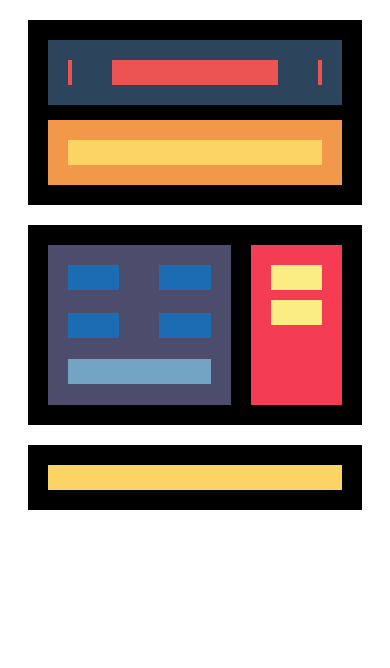
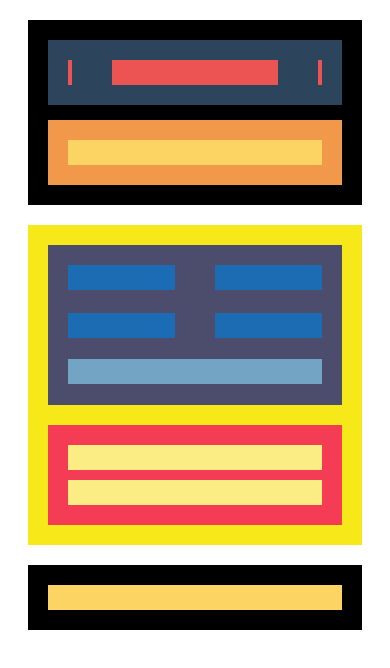
Before and after one commit to diegochiola/Sprint1_PHP_DiegoChiola, a plain HTML site: page tema1/Ejercicio1/index.html in a window 390 px wide. Drawn offline with Linux system fonts and the light colour scheme.

Commit message:
Adaptacion @media (max-width: 1024px)

```diff
--- a/tema1/Ejercicio1/styles.css
+++ b/tema1/Ejercicio1/styles.css
@@ -96,8 +96,19 @@ body{
     height: 25px;
 
 }
+
 @media (max-width: 1024px) {
 
     /* Colocar los atributos que cambian solamente de cada elemento*/
+    /* Solo se modifica el contenedor 2*/
+    .contenedor2{
+        height: auto;
+        background:#f7e819  ;
+        padding: 20px;
+        margin: 20px;
+        display: grid;
+        grid-template-columns: auto;
+        gap:20px;
 
+    }
   }
```
